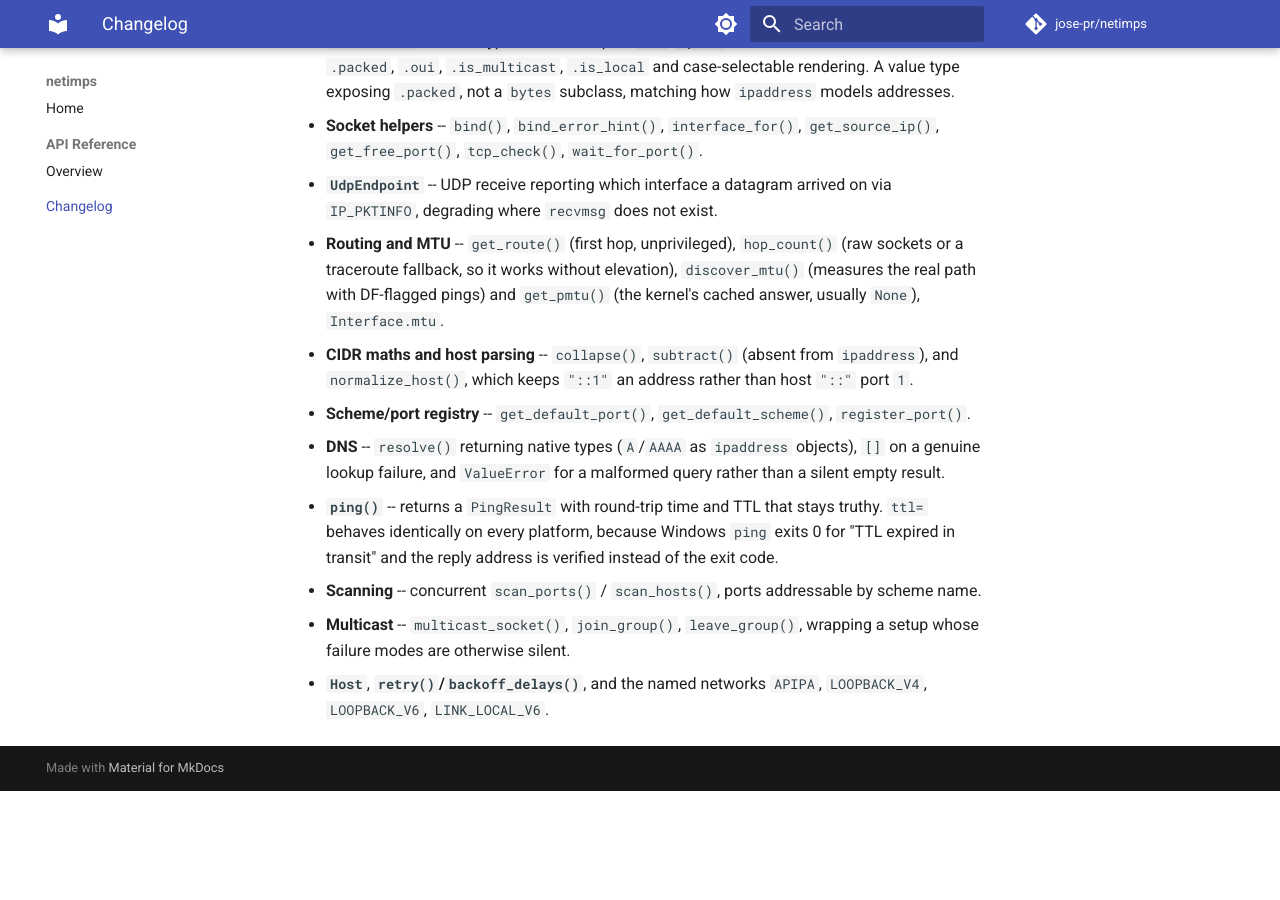
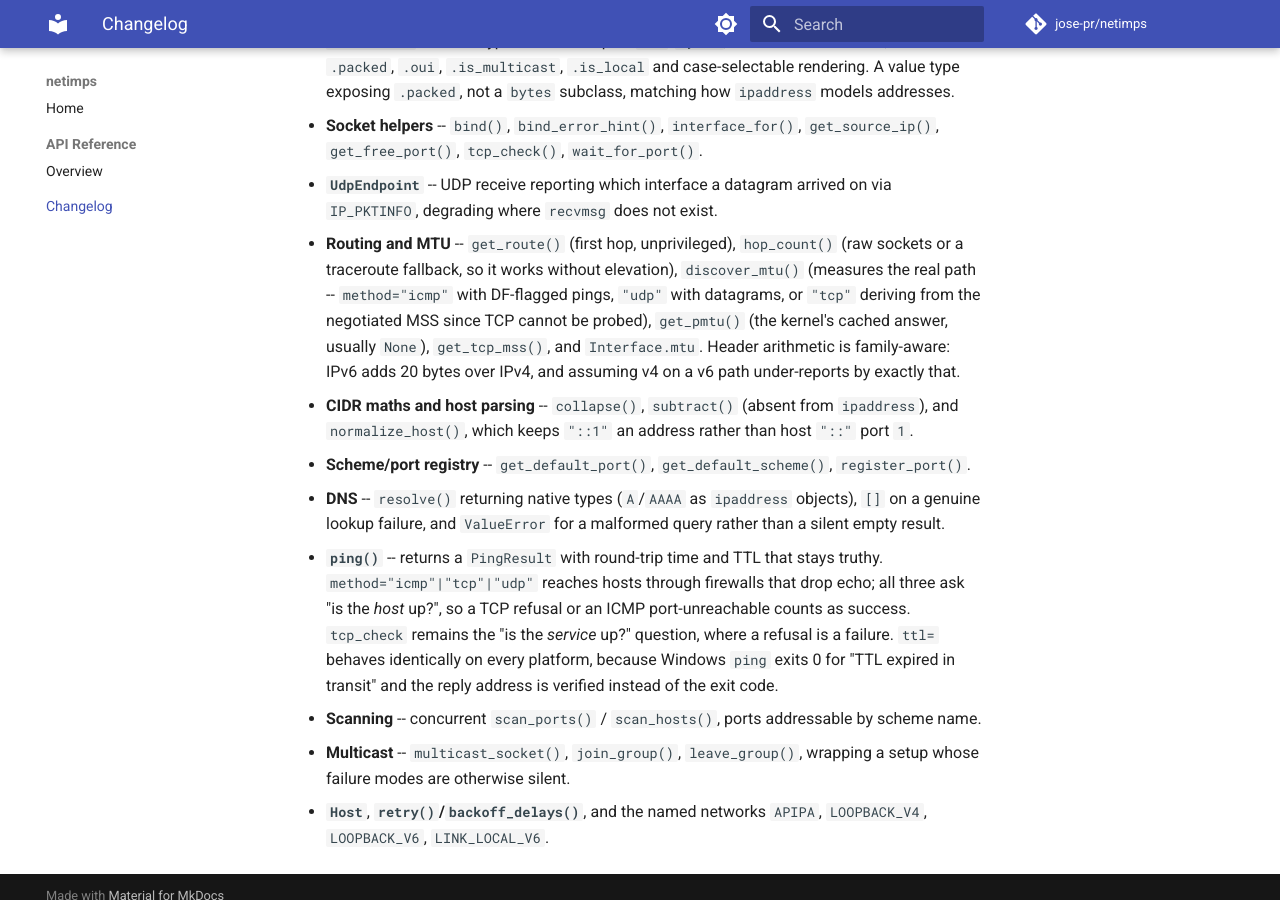
Before and after one commit to jose-pr/netimps, an MkDocs documentation site: the page built from docs/changelog.md, in a window 1280 px wide and 900 px high, scrolled down 909 px. Built offline with MkDocs 1.6.1 and Material for MkDocs 9.7.7, drawn with Linux system fonts in a browser that asks for light colours; comment, search, counter and statistics services are not loaded; before the commit the page ends 1700 px from its top, so only the background shows below that.

Commit message:
docs: document the probe methods, get_tcp_mss and the header arithmetic

```diff
--- a/CHANGELOG.md
+++ b/CHANGELOG.md
@@ -38,8 +38,12 @@ below is simply what the package contains.
   on via `IP_PKTINFO`, degrading where `recvmsg` does not exist.
 - **Routing and MTU** -- `get_route()` (first hop, unprivileged), `hop_count()`
   (raw sockets or a traceroute fallback, so it works without elevation),
-  `discover_mtu()` (measures the real path with DF-flagged pings) and
-  `get_pmtu()` (the kernel's cached answer, usually `None`), `Interface.mtu`.
+  `discover_mtu()` (measures the real path -- `method="icmp"` with DF-flagged
+  pings, `"udp"` with datagrams, or `"tcp"` deriving from the negotiated MSS
+  since TCP cannot be probed), `get_pmtu()` (the kernel's cached answer, usually
+  `None`), `get_tcp_mss()`, and `Interface.mtu`. Header arithmetic is
+  family-aware: IPv6 adds 20 bytes over IPv4, and assuming v4 on a v6 path
+  under-reports by exactly that.
 - **CIDR maths and host parsing** -- `collapse()`, `subtract()` (absent from
   `ipaddress`), and `normalize_host()`, which keeps `"::1"` an address rather
   than host `"::"` port `1`.
@@ -49,7 +53,10 @@ below is simply what the package contains.
   objects), `[]` on a genuine lookup failure, and `ValueError` for a malformed
   query rather than a silent empty result.
 - **`ping()`** -- returns a `PingResult` with round-trip time and TTL that stays
-  truthy. `ttl=` behaves identically on every platform, because Windows `ping`
+  truthy. `method="icmp"|"tcp"|"udp"` reaches hosts through firewalls that drop
+  echo; all three ask "is the *host* up?", so a TCP refusal or an ICMP
+  port-unreachable counts as success. `tcp_check` remains the "is the *service*
+  up?" question, where a refusal is a failure. `ttl=` behaves identically on every platform, because Windows `ping`
   exits 0 for "TTL expired in transit" and the reply address is verified
   instead of the exit code.
 - **Scanning** -- concurrent `scan_ports()` / `scan_hosts()`, ports addressable
```
Also changed, not shown: AGENTS.md (+1 -1 lines), README.md (+8 -2 lines), src/netimps/AGENTS.md (+33 -10 lines).
